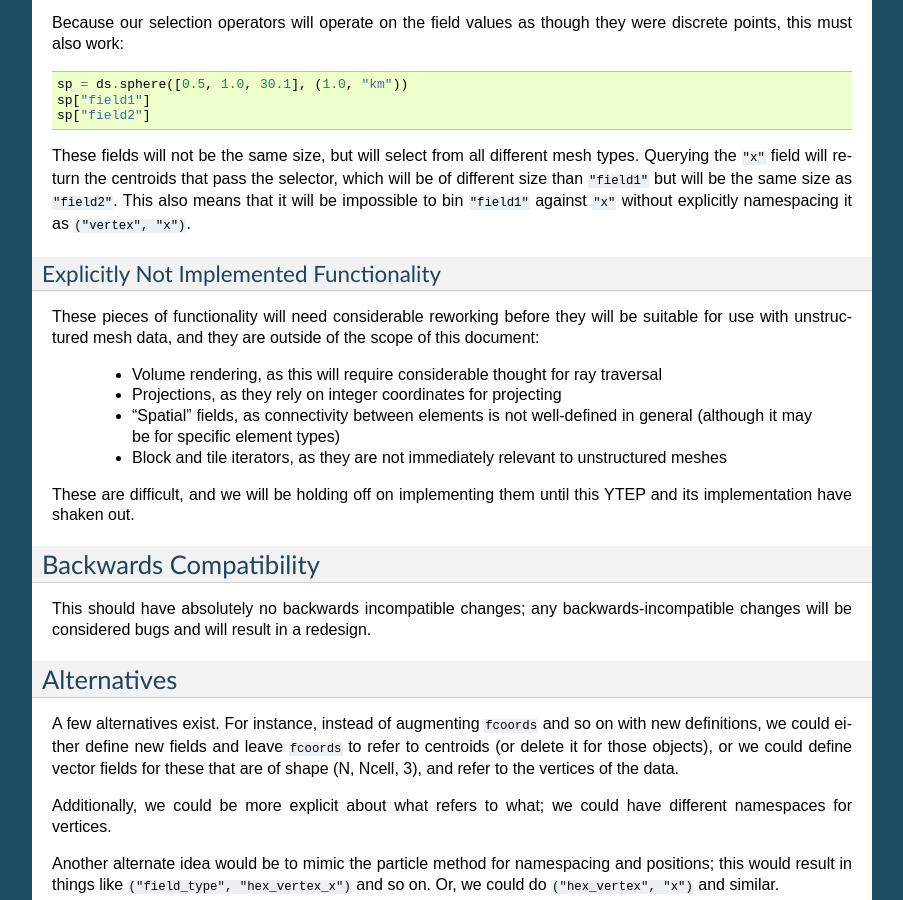
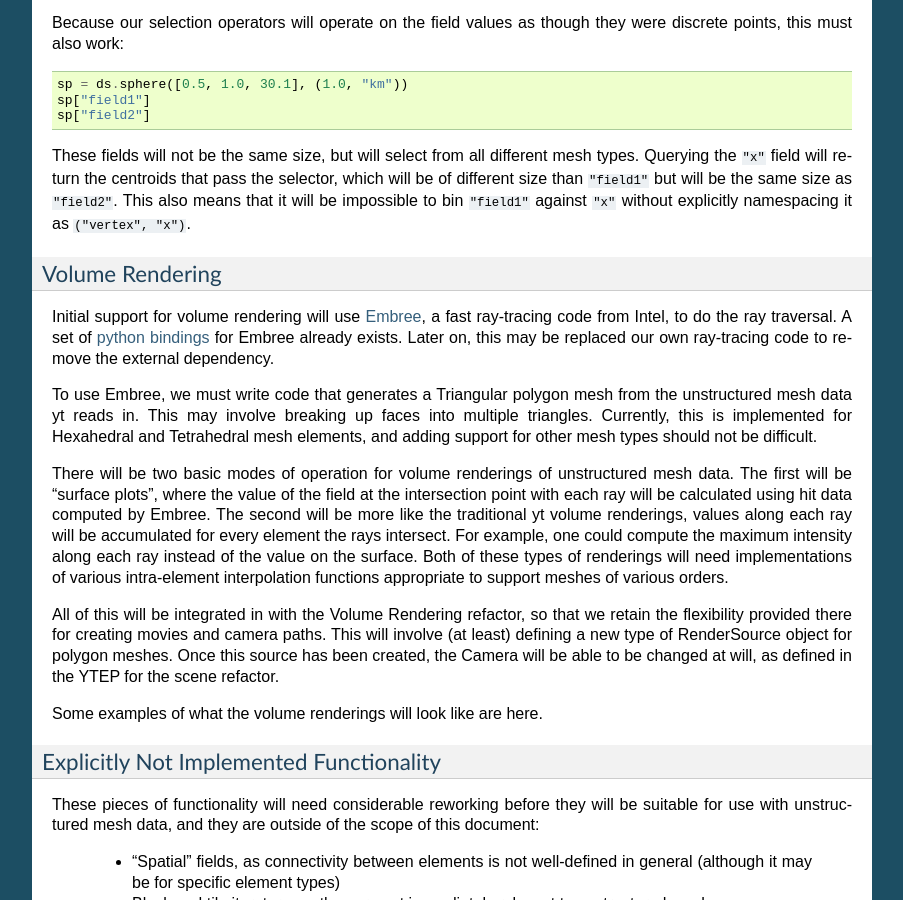
Before and after one commit to yt-project/ytep, a Sphinx documentation site: the page built from source/YTEPs/YTEP-0023.rst, in a window 1280 px wide and 900 px high, scrolled down 3551 px. Shown: the whole window, without its empty margins (198-1101 px from the left). Built offline with Sphinx 7.4.7, drawn with Linux system fonts in a browser that asks for light colours; formulas are drawn with MathJax 3.

Commit message:
adding a section about volume rendering. removing volume rendering from the 'explicitly not implemented' section

```diff
--- a/source/YTEPs/YTEP-0023.rst
+++ b/source/YTEPs/YTEP-0023.rst
@@ -234,6 +234,37 @@ same size as ``"field2"``.  This also means that it will be impossible to bin
 ``"field1"`` against ``"x"`` without explicitly namespacing it as ``("vertex",
 "x")``.
 
+Volume Rendering
+++++++++++++++++
+
+Initial support for volume rendering will use `Embree <https://embree.github.io/index.html>`_, a fast ray-tracing code from Intel, to do the ray traversal. A set of
+`python bindings <https://github.com/scopatz/pyembree>`_ for Embree already exists.
+Later on, this may be replaced our own ray-tracing code to remove the external
+dependency.
+
+To use Embree, we must write code that generates a Triangular polygon mesh
+from the unstructured mesh data yt reads in. This may involve breaking up
+faces into multiple triangles. Currently, this is implemented for Hexahedral
+and Tetrahedral mesh elements, and adding support for other mesh types should
+not be difficult.
+
+There will be two basic modes of operation for volume renderings of unstructured
+mesh data. The first will be "surface plots", where the value of the field at the
+intersection point with each ray will be calculated using hit data computed by Embree.
+The second will be more like the traditional yt volume renderings, values along
+each ray will be accumulated for every element the rays intersect. For example, one
+could compute the maximum intensity along each ray instead of the value on the surface.
+Both of these types of renderings will need implementations of various intra-element
+interpolation functions appropriate to support meshes of various orders.
+
+All of this will be integrated in with the Volume Rendering refactor, so that we
+retain the flexibility provided there for creating movies and camera paths.
+This will involve (at least) defining a new type of RenderSource object for
+polygon meshes. Once this source has been created, the Camera will be able
+to be changed at will, as defined in the YTEP for the scene refactor.
+
+Some examples of what the volume renderings will look like are here.
+
 Explicitly Not Implemented Functionality
 ++++++++++++++++++++++++++++++++++++++++
 
@@ -241,9 +272,6 @@ These pieces of functionality will need considerable reworking before they will
 be suitable for use with unstructured mesh data, and they are outside of the
 scope of this document:
 
- * Volume rendering, as this will require considerable thought for ray
-   traversal
- * Projections, as they rely on integer coordinates for projecting
  * "Spatial" fields, as connectivity between elements is not well-defined in
    general (although it may be for specific element types)
  * Block and tile iterators, as they are not immediately relevant to
```
